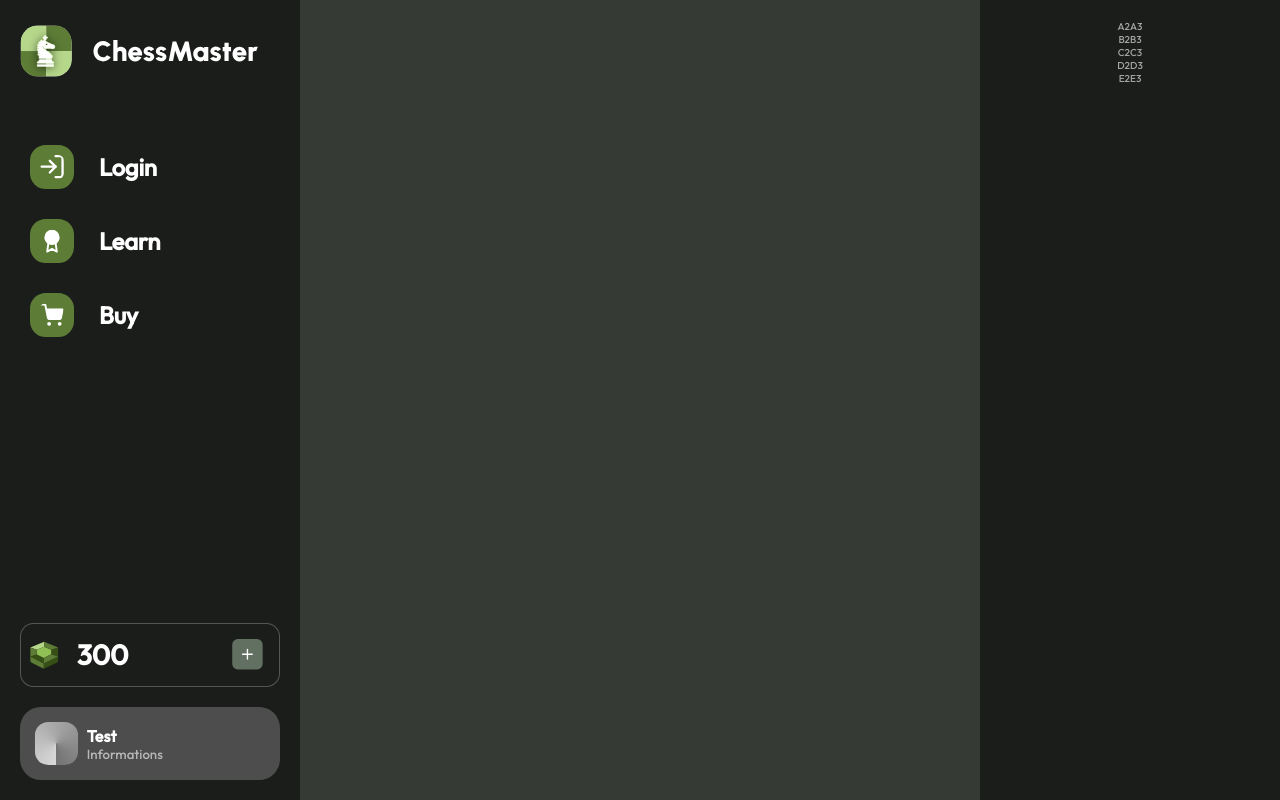
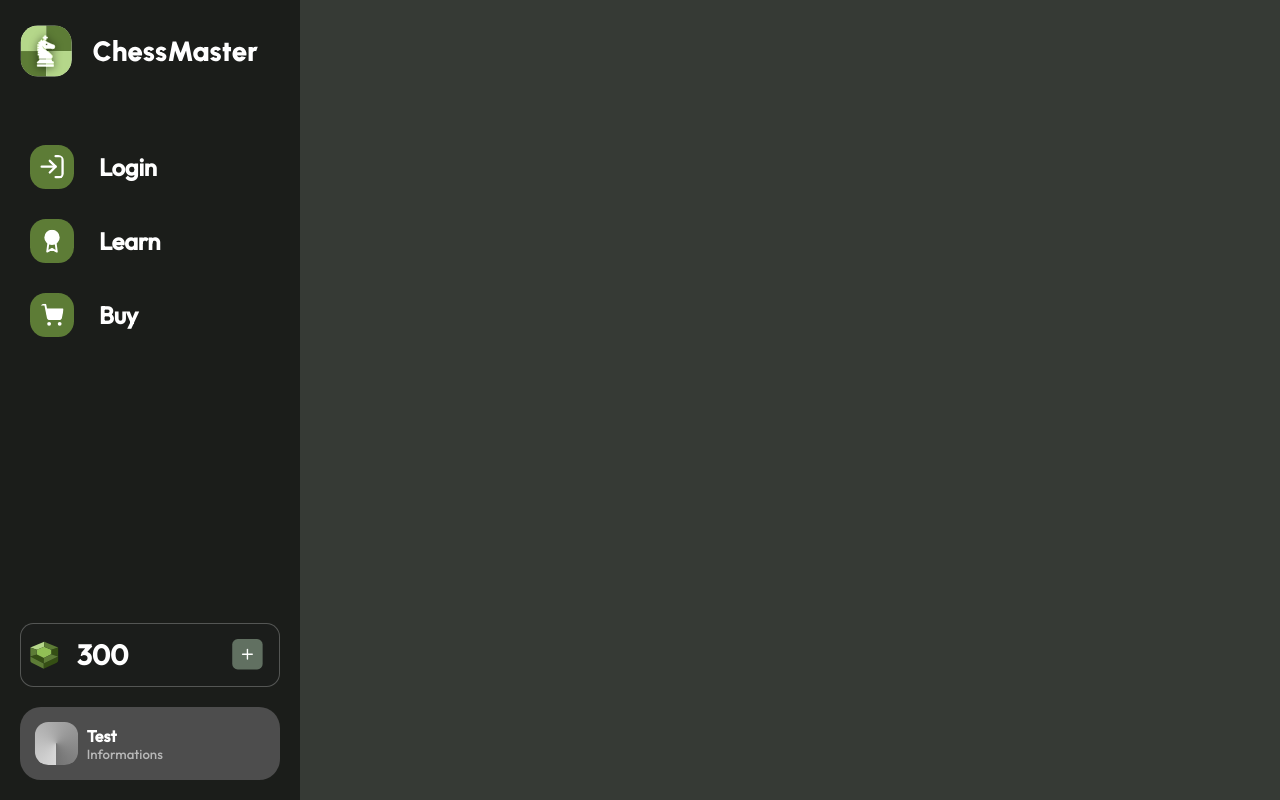
Before and after one commit to UmaimaJ/ApplicationsWeb-H25-Umaima, a React (Create React App) app in the folder projet-masterchess/masterchess-frontend/: page / in a window 1280 px wide. Built offline with nearby package versions, Linux system fonts and the light colour scheme.

Commit message:
page principale - mais sans le la barre-de-cote(sidebar) de droite

```diff
--- a/projet-masterchess/masterchess-frontend/src/App.js
+++ b/projet-masterchess/masterchess-frontend/src/App.js
@@ -60,16 +60,6 @@ function App() {
       <div class="content">
         {/* <Jeu></Jeu> */}
       </div>
-      <div class="my-sidebar">
-        <div class="move-info-panel">
-          <br />
-          <label class="move-info-label">A2A3</label>
-          <label class="move-info-label">B2B3</label>
-          <label class="move-info-label">C2C3</label>
-          <label class="move-info-label">D2D3</label>
-          <label class="move-info-label">E2E3</label>
-        </div>
-      </div>
     </div>
   );
 }
```
